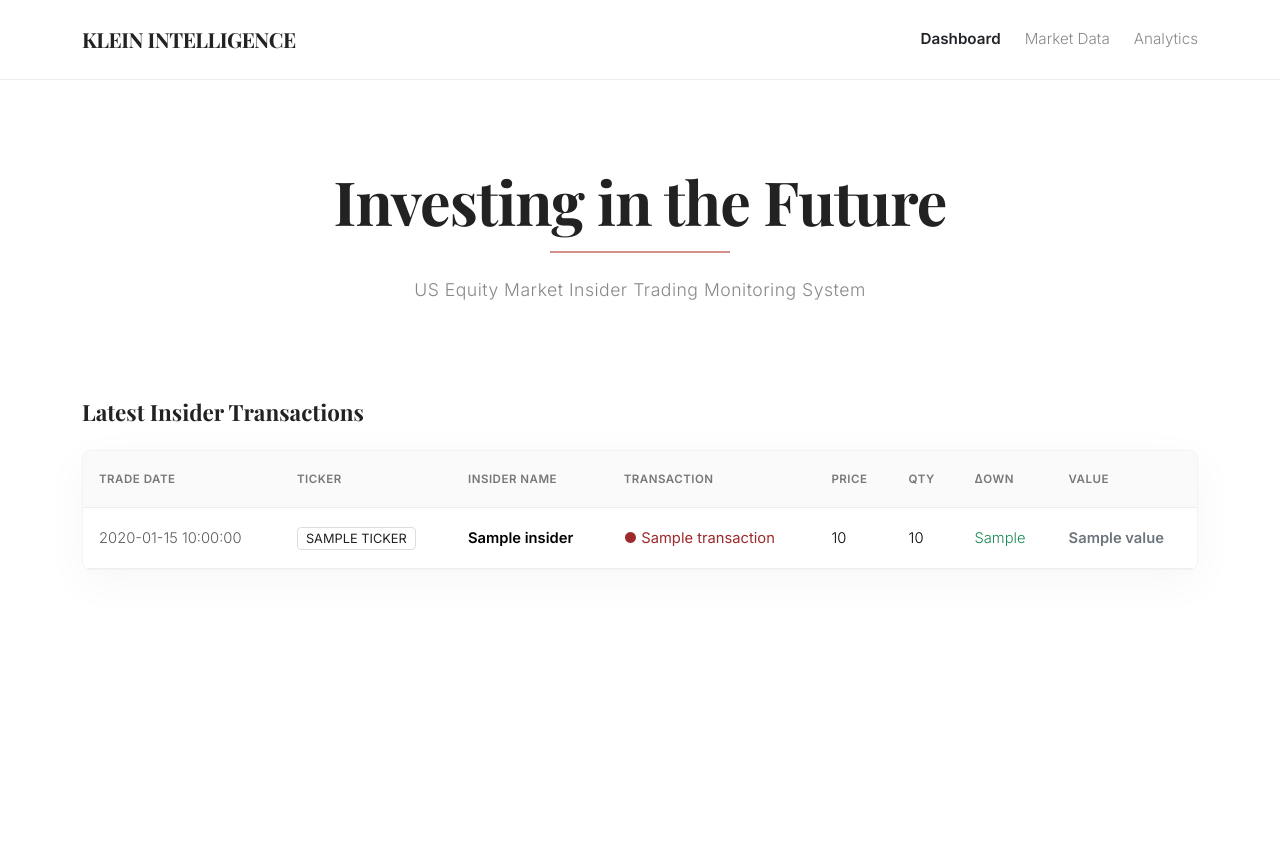
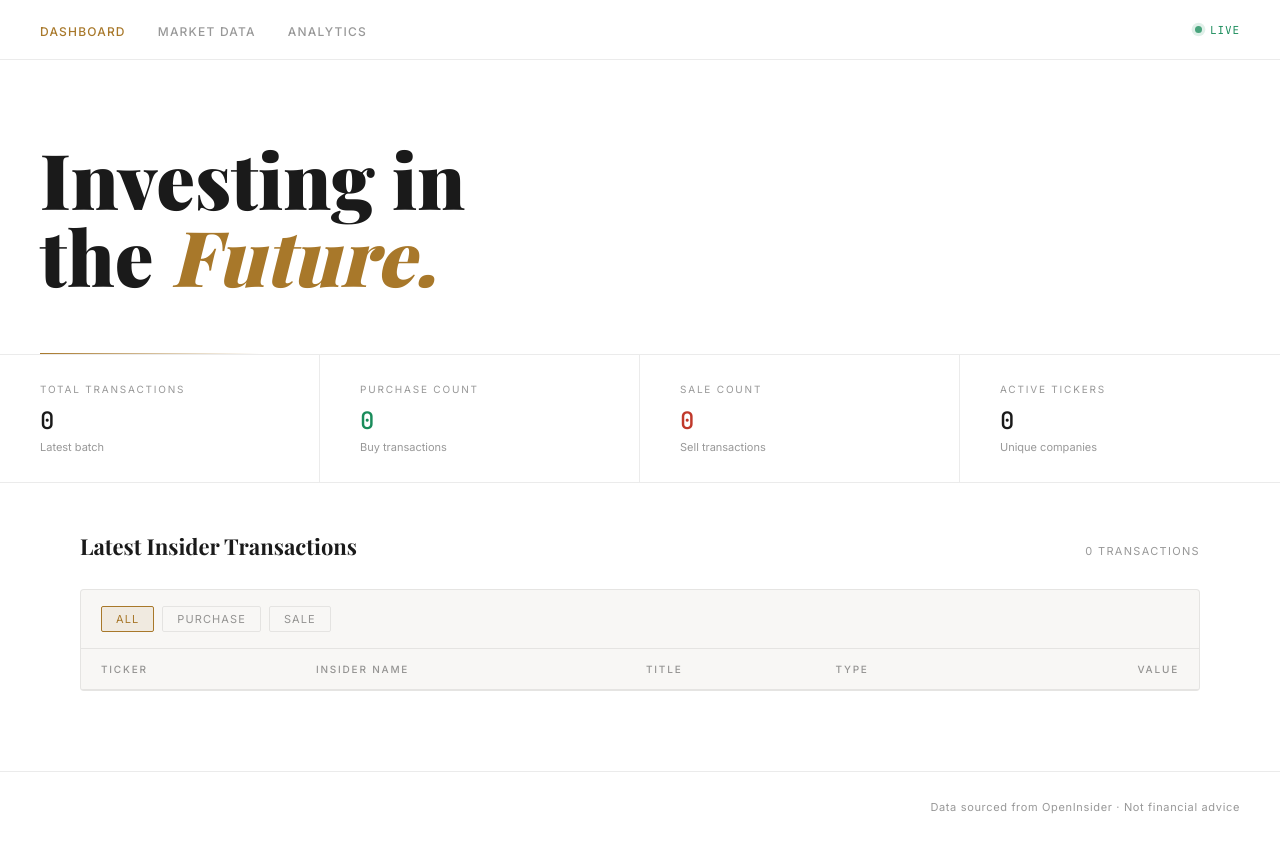
Before and after one commit to raychou950331-creator/Position-Analysis-project, a Flask app: template templates/index.html in a window 1280 px wide. Before the commit the page ends 569 px from the top, so only its background shows below. Run offline with Flask 3, Linux system fonts and the light colour scheme; the template is opened without the code that fills it: most values are stand-ins (such as "Sample title", 1, 10 or a date in 2020); lists and menus that the app fills with data are empty; some libraries are stand-ins or nearby versions.

Commit message:
Update index.html

```diff
--- a/templates/index.html
+++ b/templates/index.html
@@ -1,196 +1,304 @@
 <!DOCTYPE html>
-<html lang="en">
+<html lang="zh-Hant">
 <head>
-    <meta charset="UTF-8">
-    <meta name="viewport" content="width=device-width, initial-scale=1.0">
-    <title>Insider Trading Intelligence | Private Equity Standard</title>
-    <link href="https://cdn.jsdelivr.net/embed/bootstrap@5.3.0/dist/css/bootstrap.min.css" rel="stylesheet">
-    <link href="https://fonts.googleapis.com/css2?family=Playfair+Display:wght@400;700&family=Inter:wght@300;400;600&display=swap" rel="stylesheet">
+  <meta charset="UTF-8" />
+  <meta name="viewport" content="width=device-width, initial-scale=1.0" />
+  <title>Klein Intelligence — Insider Trading Monitor</title>
+  <link href="https://fonts.googleapis.com/css2?family=Playfair+Display:wght@400;700;900&family=Inter:wght@300;400;500;600&family=JetBrains+Mono:wght@400;500&display=swap" rel="stylesheet" />
+  <style>
+    *, *::before, *::after { box-sizing: border-box; margin: 0; padding: 0; }
 
-    <style>
     :root {
-            --klein-bg: #FFFFFF;
-            --klein-text: #222222;
-            --klein-accent: #D29285;       /* Rose Gold Accent */
-            --klein-navbar-link: #888888;
+      --bg:       #FFFFFF;
+      --bg2:      #F8F7F5;
+      --bg3:      #F0EDE8;
+      --border:   rgba(0,0,0,0.08);
+      --gold:     #A8782A;
+      --gold-dim: rgba(168,120,42,0.1);
+      --ink:      #1A1A1A;
+      --muted:    rgba(26,26,26,0.45);
+      --buy:      #1A8C5B;
+      --sell:     #C0392B;
+      --buy-bg:   rgba(26,140,91,0.08);
+      --sell-bg:  rgba(192,57,43,0.08);
     }
 
     body {
-            background-color: var(--klein-bg);
-            color: var(--klein-text);
-            font-family: 'Inter', -apple-system, sans-serif;
-            font-weight: 300;
-            padding-bottom: 5rem;
+      background: var(--bg);
+      color: var(--ink);
+      font-family: 'Inter', sans-serif;
+      min-height: 100vh;
     }
 
-        .klein-navbar {
-            padding: 1.5rem 0;
-            border-bottom: 1px solid #EEEEEE;
+    nav {
+      position: sticky; top: 0; z-index: 100;
+      display: flex; align-items: center; justify-content: space-between;
+      padding: 0 40px; height: 60px;
+      background: rgba(255,255,255,0.92);
+      backdrop-filter: blur(16px);
+      border-bottom: 1px solid var(--border);
     }
-        .navbar-brand-text {
-            font-family: 'Playfair Display', serif;
-            font-weight: 700;
-            color: var(--klein-text);
-            font-size: 1.3rem;
-            letter-spacing: -0.5px;
+    .nav-links { display: flex; gap: 32px; list-style: none; }
+    .nav-links a {
+      font-size: 12px; font-weight: 500; letter-spacing: 0.1em;
+      text-transform: uppercase; text-decoration: none;
+      color: var(--muted); transition: color 0.2s;
     }
-        .nav-link-custom {
-            color: var(--klein-navbar-link);
-            font-size: 0.95rem;
-            margin-left: 1.5rem;
-            font-weight: 300;
-            text-decoration: none;
+    .nav-links a:hover { color: var(--ink); }
+    .nav-links a.active { color: var(--gold); }
+    .nav-status {
+      display: flex; align-items: center; gap: 8px;
+      font-size: 11px; letter-spacing: 0.08em;
+      color: var(--buy); font-family: 'JetBrains Mono', monospace;
+    }
+    .pulse-dot {
+      width: 7px; height: 7px; border-radius: 50%;
+      background: var(--buy);
+      animation: pulse 2s ease-in-out infinite;
+    }
+    @keyframes pulse {
+      0%, 100% { opacity: 1; box-shadow: 0 0 0 0 rgba(26,140,91,0.5); }
+      50%       { opacity: 0.7; box-shadow: 0 0 0 5px rgba(26,140,91,0); }
     }
 
-        .hero-section {
-            padding: 5.5rem 0 3.5rem;
+    .hero {
+      position: relative;
+      padding: 80px 40px 60px;
+      border-bottom: 1px solid var(--border);
+      overflow: hidden;
+    }
+    .hero::after {
+      content: '';
+      position: absolute; bottom: -1px; left: 40px;
+      width: 220px; height: 2px;
+      background: linear-gradient(90deg, var(--gold), transparent);
     }
     .hero-title {
       font-family: 'Playfair Display', serif;
-            font-size: 3.8rem;
-            font-weight: 700;
-            line-height: 1.1;
-            margin-bottom: 1rem;
-            color: var(--klein-text);
-            letter-spacing: -1px;
+      font-size: clamp(42px, 6vw, 78px);
+      font-weight: 900; line-height: 1.0;
+      color: var(--ink); max-width: 680px;
     }
-        .hero-title-underline {
-            display: block;
-            width: 180px;
-            height: 2px;
-            background-color: var(--klein-accent);
-            margin: 0.5rem auto 1.5rem; /* 保持你原本的排版，不限制死置中 */
+    .hero-title em { font-style: italic; color: var(--gold); }
+
+    .stats-bar {
+      display: grid; grid-template-columns: repeat(4, 1fr);
+      border-bottom: 1px solid var(--border);
     }
-        .hero-subtitle {
-            color: var(--klein-navbar-link);
-            font-weight: 300;
-            font-size: 1.1rem;
-            letter-spacing: 0.5px;
+    .stat-cell { padding: 28px 40px; border-right: 1px solid var(--border); }
+    .stat-cell:last-child { border-right: none; }
+    .stat-label {
+      font-size: 10px; letter-spacing: 0.18em;
+      text-transform: uppercase; color: var(--muted); margin-bottom: 10px;
     }
+    .stat-value {
+      font-family: 'JetBrains Mono', monospace;
+      font-size: 24px; font-weight: 500; color: var(--ink);
+    }
+    .stat-value.up   { color: var(--buy); }
+    .stat-value.down { color: var(--sell); }
+    .stat-change { margin-top: 4px; font-size: 11px; color: var(--muted); }
 
-        .custom-section-title {
+    main { max-width: 1200px; margin: 0 auto; padding: 48px 40px 80px; }
+    .section-header {
+      display: flex; align-items: baseline; justify-content: space-between;
+      margin-bottom: 28px;
+    }
+    .section-title {
       font-family: 'Playfair Display', serif;
-            font-size: 1.4rem;
-            color: var(--klein-text);
-            margin-bottom: 1.5rem;
-            font-weight: 700;
+      font-size: 22px; font-weight: 700; color: var(--ink);
     }
+    .section-count { font-size: 11px; letter-spacing: 0.12em; color: var(--muted); text-transform: uppercase; }
 
-        .table-responsive {
-            border-radius: 8px;
-            overflow: hidden;
-            box-shadow: 0 12px 45px rgba(0, 0, 0, 0.04);
-            border: 1px solid #F3F3F3;
+    .table-wrap {
+      background: var(--bg2); border: 1px solid var(--border);
+      border-radius: 4px; overflow: hidden;
     }
-        .table-klein {
-            margin-bottom: 0;
-            color: var(--klein-text);
-            font-weight: 300;
+    .table-filters { display: flex; gap: 8px; padding: 16px 20px; border-bottom: 1px solid var(--border); }
+    .filter-btn {
+      padding: 5px 14px; border-radius: 2px;
+      border: 1px solid var(--border);
+      background: transparent; color: var(--muted);
+      font-family: 'Inter', sans-serif;
+      font-size: 11px; letter-spacing: 0.1em;
+      text-transform: uppercase; cursor: pointer; transition: all 0.15s;
     }
-        .table-klein th {
-            font-weight: 600;
-            color: #777777;
-            background-color: #FAFAFA;
-            border-bottom: 1px solid #EEEEEE;
-            padding: 1.2rem 1rem;
-            text-transform: uppercase;
-            letter-spacing: 0.5px;
-            font-size: 0.72rem;
-            white-space: nowrap;
+    .filter-btn:hover { border-color: var(--gold); color: var(--gold); }
+    .filter-btn.active { background: var(--gold-dim); border-color: var(--gold); color: var(--gold); }
+
+    table { width: 100%; border-collapse: collapse; }
+    thead th {
+      padding: 14px 20px; font-size: 10px; letter-spacing: 0.18em;
+      text-transform: uppercase; color: var(--muted);
+      text-align: left; border-bottom: 1px solid var(--border); font-weight: 500;
     }
-        .table-klein td {
-            padding: 1.2rem 1rem;
-            border-color: #EEEEEE;
-            vertical-align: middle;
-            font-size: 0.92rem;
+    thead th:last-child { text-align: right; }
+    tbody tr { border-bottom: 1px solid var(--border); transition: background 0.15s; cursor: default; }
+    tbody tr:last-child { border-bottom: none; }
+    tbody tr:hover { background: var(--bg3); }
+    tbody td { padding: 18px 20px; font-size: 13px; color: var(--ink); vertical-align: middle; }
+    tbody td:last-child { text-align: right; }
+
+    .ticker {
+      display: inline-flex; align-items: center; justify-content: center;
+      min-width: 52px; padding: 4px 10px;
+      background: var(--bg3); border: 1px solid var(--border); border-radius: 2px;
+      font-family: 'JetBrains Mono', monospace;
+      font-size: 12px; font-weight: 500; letter-spacing: 0.06em; color: var(--ink);
     }
+    .entity { color: var(--muted); font-size: 13px; }
+    .tx-badge {
+      display: inline-flex; align-items: center; gap: 7px;
+      padding: 4px 12px; border-radius: 2px;
+      font-size: 11px; font-weight: 500; letter-spacing: 0.08em; text-transform: uppercase;
+    }
+    .tx-badge.buy  { background: var(--buy-bg);  color: var(--buy);  }
+    .tx-badge.sell { background: var(--sell-bg); color: var(--sell); }
+    .tx-dot { width: 6px; height: 6px; border-radius: 50%; }
+    .tx-badge.buy  .tx-dot { background: var(--buy);  }
+    .tx-badge.sell .tx-dot { background: var(--sell); }
+    .value-cell { font-family: 'JetBrains Mono', monospace; font-size: 13px; font-weight: 500; }
+    .value-cell.positive { color: var(--buy); }
+    .value-cell.negative { color: var(--sell); }
 
-        .ticker-badge {
-            background-color: transparent;
-            color: var(--klein-text);
-            border: 1px solid #DDDDDD;
-            font-weight: 400;
-            text-transform: uppercase;
-            font-size: 0.8rem;
-            border-radius: 4px;
-            padding: 3px 8px;
+    footer {
+      border-top: 1px solid var(--border); padding: 28px 40px;
+      display: flex; justify-content: flex-end; align-items: center;
+    }
+    .footer-note { font-size: 11px; color: var(--muted); letter-spacing: 0.06em; }
+
+    @media (max-width: 768px) {
+      nav { padding: 0 20px; }
+      .hero { padding: 48px 20px 40px; }
+      .stats-bar { grid-template-columns: 1fr 1fr; }
+      .stat-cell { padding: 20px; }
+      main { padding: 32px 20px 60px; }
+      footer { flex-direction: column; gap: 12px; text-align: center; }
     }
   </style>
 </head>
 <body>
 
-    <nav class="klein-navbar">
-        <div class="container d-flex justify-content-between align-items-center">
-            <a class="navbar-brand-text text-decoration-none" href="#">KLEIN INTELLIGENCE</a>
-            <div class="d-flex align-items-center">
-                <a class="nav-link-custom text-dark fw-bold" href="#">Dashboard</a>
-                <a class="nav-link-custom" href="#">Market Data</a>
-                <a class="nav-link-custom" href="#">Analytics</a>
-            </div>
+  <nav>
+    <ul class="nav-links">
+      <li><a href="#" class="active">Dashboard</a></li>
+      <li><a href="#">Market Data</a></li>
+      <li><a href="#">Analytics</a></li>
+    </ul>
+    <div class="nav-status">
+      <div class="pulse-dot"></div>
+      LIVE
     </div>
   </nav>
 
-    <div class="container">
-        <div class="hero-section text-center">
-            <h1 class="hero-title">Investing in the Future</h1>
-            <div class="hero-title-underline"></div>
-            <p class="hero-subtitle">US Equity Market Insider Trading Monitoring System</p>
+  <section class="hero">
+    <h1 class="hero-title">Investing in<br>the <em>Future.</em></h1>
+  </section>
+
+  <div class="stats-bar">
+    <div class="stat-cell">
+      <div class="stat-label">Total Transactions</div>
+      <div class="stat-value" id="totalCount">—</div>
+      <div class="stat-change">Latest batch</div>
+    </div>
+    <div class="stat-cell">
+      <div class="stat-label">Purchase Count</div>
+      <div class="stat-value up" id="buyCount">—</div>
+      <div class="stat-change">Buy transactions</div>
+    </div>
+    <div class="stat-cell">
+      <div class="stat-label">Sale Count</div>
+      <div class="stat-value down" id="sellCount">—</div>
+      <div class="stat-change">Sell transactions</div>
+    </div>
+    <div class="stat-cell">
+      <div class="stat-label">Active Tickers</div>
+      <div class="stat-value" id="tickerCount">—</div>
+      <div class="stat-change">Unique companies</div>
+    </div>
   </div>
 
-        <div class="row">
-            <div class="col-12 mt-4">
-                <h3 class="custom-section-title">Latest Insider Transactions</h3>
-                <div class="table-responsive">
-                    <table class="table table-klein">
+  <main>
+    <div class="section-header">
+      <h2 class="section-title">Latest Insider Transactions</h2>
+      <span class="section-count" id="rowCount">— transactions</span>
+    </div>
+    <div class="table-wrap">
+      <div class="table-filters">
+        <button class="filter-btn active" onclick="filterData('all', this)">All</button>
+        <button class="filter-btn" onclick="filterData('buy', this)">Purchase</button>
+        <button class="filter-btn" onclick="filterData('sell', this)">Sale</button>
+      </div>
+      <table id="txTable">
         <thead>
           <tr>
-                                <th>Trade Date</th>
             <th>Ticker</th>
             <th>Insider Name</th>
-                                <th>Transaction</th>
-                                <th>Price</th>
-                                <th>Qty</th>
-                                <th>ΔOwn</th>
+            <th>Title</th>
+            <th>Type</th>
             <th>Value</th>
           </tr>
         </thead>
-                        <tbody>
-                            {% if data_list and data_list|length > 0 %}
-                                {% for row in data_list %}
-                                <tr>
-                                    <td class="text-muted">{{ row.trade_date }}</td>
-                                    <td><span class="ticker-badge">{{ row.ticker }}</span></td>
-                                    <td class="fw-semibold">{{ row.insider }}</td>
-                                    <td>
-                                        {% if 'Buy' in row.transaction or 'Purchase' in row.transaction %}
-                                            <span style="color: #4E7026; font-weight: 400;">● {{ row.transaction }}</span>
-                                        {% else %}
-                                            <span style="color: #9E2A2B; font-weight: 400;">● {{ row.transaction }}</span>
-                                        {% endif %}
-                                    </td>
-                                    <td>{{ row.price }}</td>
-                                    <td>{{ row.qty }}</td>
-                                    <td>
-                                        {% if '-' in row.delta_own %}
-                                            <span class="text-danger">{{ row.delta_own }}</span>
-                                        {% else %}
-                                            <span class="text-success">{{ row.delta_own }}</span>
-                                        {% endif %}
-                                    </td>
-                                    <td class="fw-bold text-secondary">{{ row.value }}</td>
-                                </tr>
-                                {% endfor %}
-                            {% else %}
-                                <tr>
-                                    <td colspan="8" class="text-center py-4 text-muted">Awaiting database stream data sync...</td>
-                                </tr>
-                            {% endif %}
-                        </tbody>
+        <tbody></tbody>
       </table>
     </div>
-            </div>
-        </div>
-    </div>
+  </main>
 
+  <footer>
+    <span class="footer-note">Data sourced from OpenInsider · Not financial advice</span>
+  </footer>
+
+  <script>
+    const rawData = {{ trades | tojson }};
+
+    function isBuy(tradeType) {
+      return String(tradeType).startsWith('P');
+    }
+
+    function render(rows) {
+      const tbody = document.querySelector('#txTable tbody');
+      tbody.innerHTML = '';
+      rows.forEach(row => {
+        const buy = isBuy(row['Trade Type']);
+        const tr = document.createElement('tr');
+        tr.innerHTML = `
+          <td><span class="ticker">${row['Ticker'] || '—'}</span></td>
+          <td><span class="entity">${row['Insider Name'] || '—'}</span></td>
+          <td><span class="entity">${row['Title'] || '—'}</span></td>
+          <td>
+            <span class="tx-badge ${buy ? 'buy' : 'sell'}">
+              <span class="tx-dot"></span>
+              ${buy ? 'Purchase' : 'Sale'}
+            </span>
+          </td>
+          <td>
+            <span class="value-cell ${buy ? 'positive' : 'negative'}">
+              ${row['Value'] || '—'}
+            </span>
+          </td>
+        `;
+        tbody.appendChild(tr);
+      });
+      document.getElementById('rowCount').textContent = rows.length + ' transactions';
+    }
+
+    function filterData(type, btn) {
+      document.querySelectorAll('.filter-btn').forEach(b => b.classList.remove('active'));
+      btn.classList.add('active');
+      if (type === 'all')  render(rawData);
+      if (type === 'buy')  render(rawData.filter(r => isBuy(r['Trade Type'])));
+      if (type === 'sell') render(rawData.filter(r => !isBuy(r['Trade Type'])));
+    }
+
+    const buys    = rawData.filter(r => isBuy(r['Trade Type']));
+    const sells   = rawData.filter(r => !isBuy(r['Trade Type']));
+    const tickers = new Set(rawData.map(r => r['Ticker']));
+    document.getElementById('totalCount').textContent  = rawData.length;
+    document.getElementById('buyCount').textContent    = buys.length;
+    document.getElementById('sellCount').textContent   = sells.length;
+    document.getElementById('tickerCount').textContent = tickers.size;
+
+    render(rawData);
+  </script>
 </body>
 </html>
```
Lines whose indentation alone changed are shown as unchanged.
